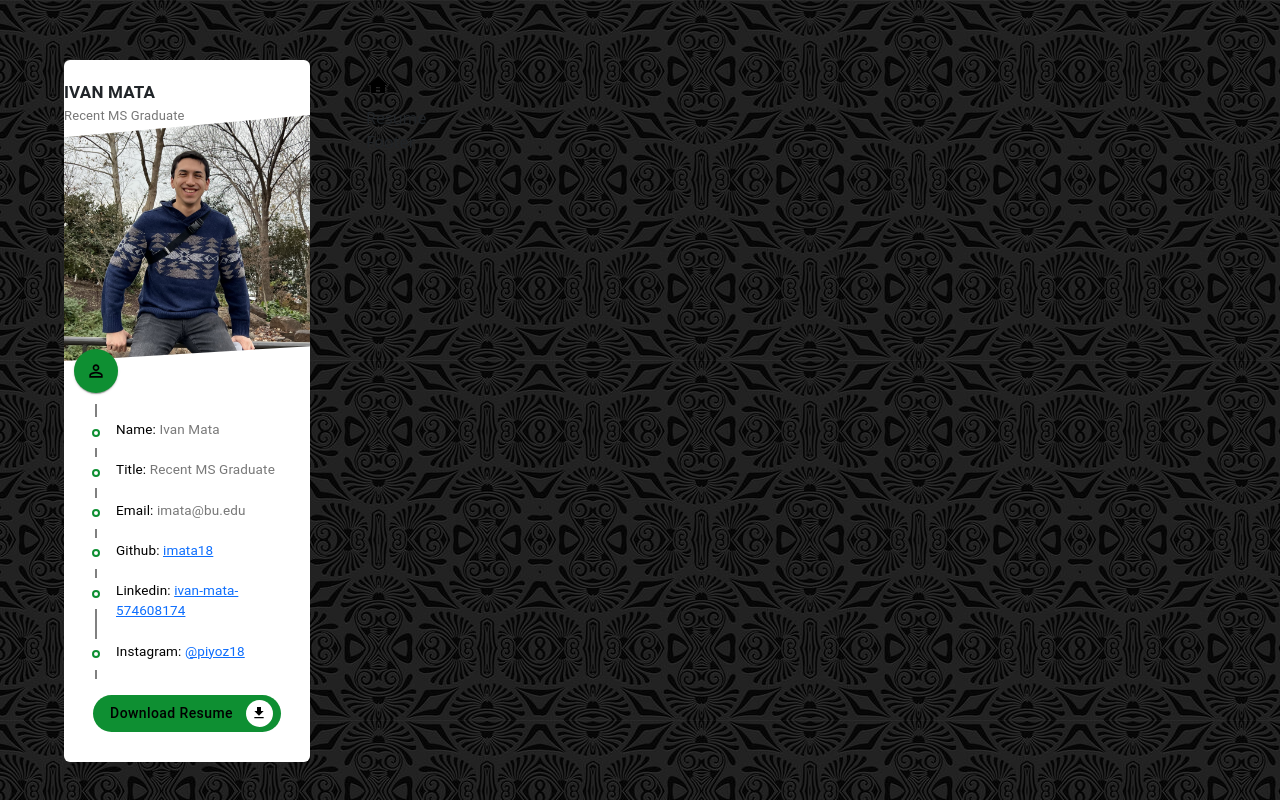
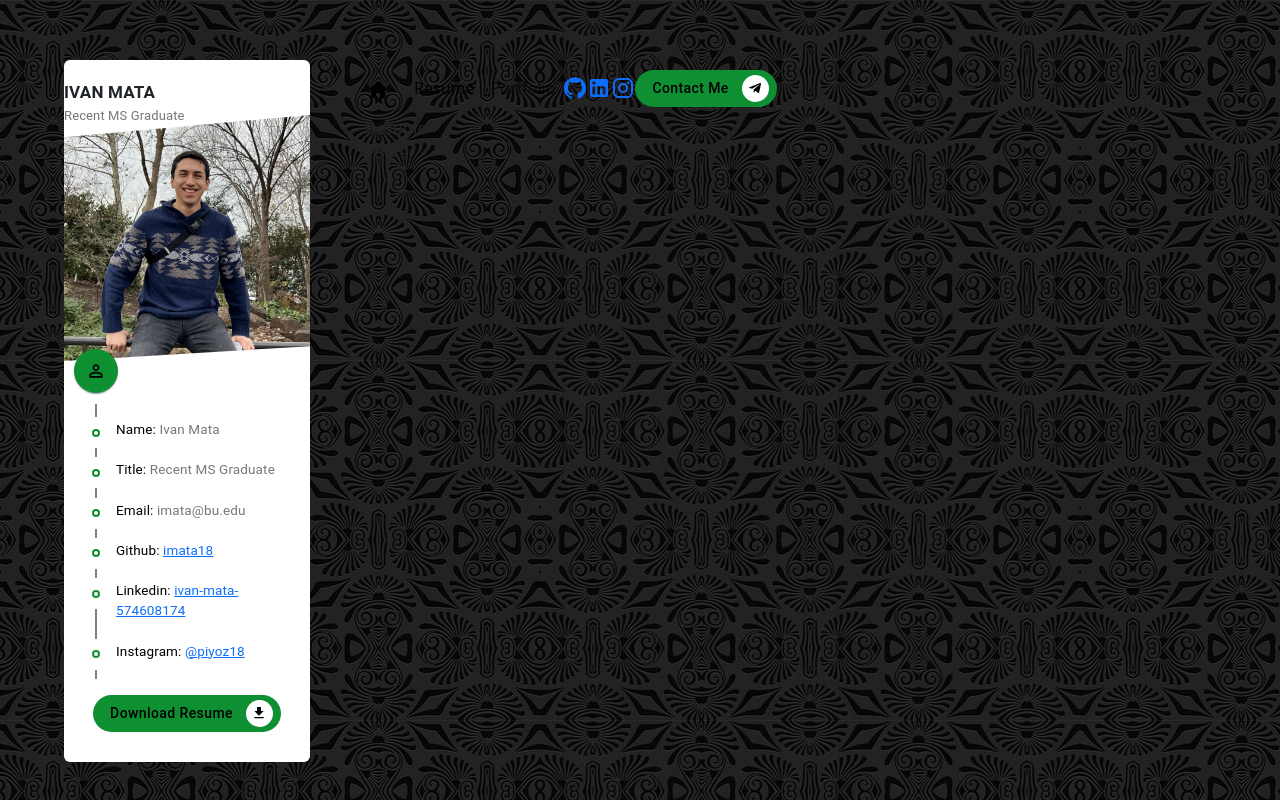
Before and after one commit to imata18/portfolio-homepage, a React (Create React App) app: page / in a window 1280 px wide. Built offline with nearby package versions, Linux system fonts and the light colour scheme.

Commit message:
Add in contact and tab page router

```diff
--- a/src/Components/Header/Header.js
+++ b/src/Components/Header/Header.js
@@ -9,9 +9,13 @@ import {
 } from 'react-bootstrap';
 import 'bootstrap/dist/css/bootstrap.min.css';
 import {Link, NavLink, withRouter } from 'react-router-dom';
-import { HomeRounded } from '@mui/icons-material';
+import { HomeRounded, Telegram } from '@mui/icons-material';
+import jobInfo from '../../Utils/jobInfo';
+import CustomButton from '../Button/Button';
 
-const Header = () => {
+const Header = (props) => {
+  const pathName = props?.location?.pathname;
+
   return (
     <Navbar expand="lg" sticky='top' className='header'>
       <Nav.Link as={NavLink} to='/'>
@@ -19,6 +23,27 @@ const Header = () => {
           <HomeRounded/>
         </Navbar.Brand>
       </Nav.Link>
+      <Navbar.Toggle />
+      <Navbar.Collapse>
+        <Nav>
+          <Nav.Link as={NavLink} to='/' className={pathName == '/' ? 'header_link_active' : 'header_link'}>
+            Resume
+          </Nav.Link>
+
+          <Nav.Link as={NavLink} to='/portfolio' className={pathName == '/portfolio' ? 'header_link_active' : 'header_link'}>
+            Portfolio
+          </Nav.Link>
+        </Nav>
+
+        <div clasName="header_right">
+          {Object.keys(jobInfo.socials).map(key => (
+            <a href={jobInfo.socials[key].link} target="_blank">
+              {jobInfo.socials[key].icon}
+            </a>
+          ))}
+          <CustomButton text={'Contact Me'} icon={<Telegram />} />
+        </div>
+      </Navbar.Collapse>
     </Navbar>
   )
 }
```
